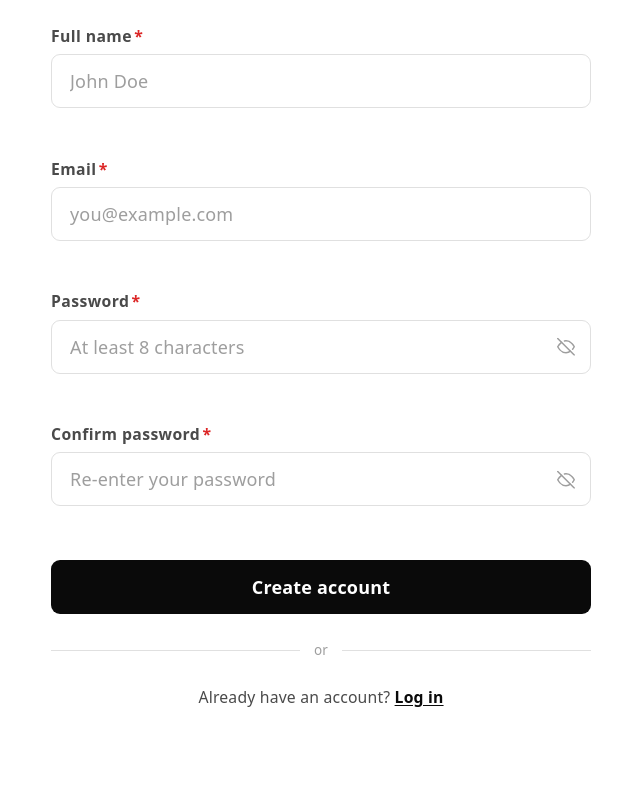
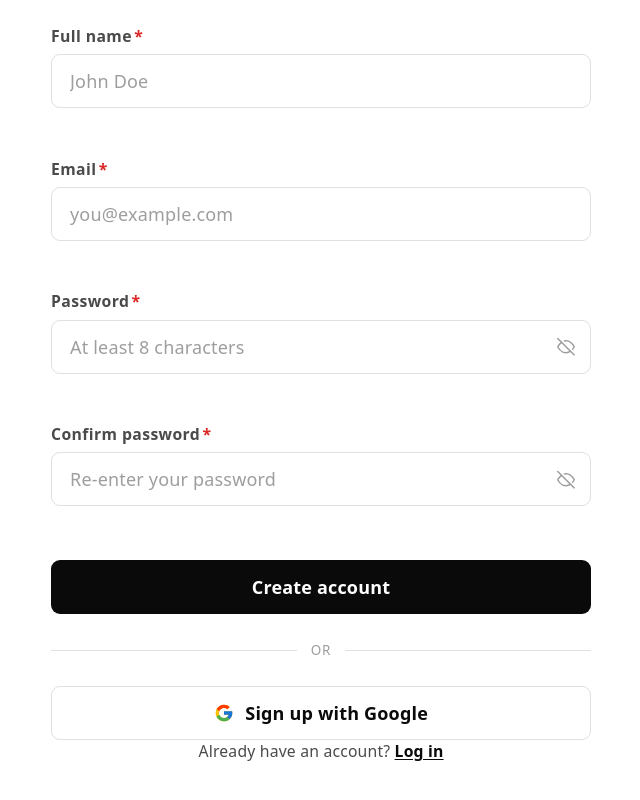
Before and after one commit to nguyen-vietanh/react-spring-mysql-deploy-reactapp, a React (Vite) app: page /register in a window 1280 px wide. Shown: the part 266-1066 px from the top of the page, without its empty margins (319-959 px from the left). Before the commit the page ends 1029 px from the top, so only its background shows below. Built offline with nearby package versions, Linux system fonts and the light colour scheme; no server answers.

Commit message:
feat: add signup with google

```diff
--- a/src/lib/api.js
+++ b/src/lib/api.js
@@ -8,6 +8,7 @@
     'Content-Type': 'application/json',
   },
   timeout: 5_000,
+  withCredentials: true,
 })
 
 // ---------------------------------------------------------------------------
--- a/src/lib/i18n/locales/en.json
+++ b/src/lib/i18n/locales/en.json
@@ -37,6 +37,7 @@
       },
       "submit": "Create account",
       "submitting": "Creating account...",
+      "signupWithGoogle": "Sign up with Google",
       "haveAccount": "Already have an account?",
       "login": "Log in",
       "success": {
--- a/src/lib/i18n/locales/vi.json
+++ b/src/lib/i18n/locales/vi.json
@@ -37,6 +37,7 @@
       },
       "submit": "Đăng ký",
       "submitting": "Đang đăng ký...",
+      "signupWithGoogle": "Đăng ký bằng Google",
       "haveAccount": "Đã có tài khoản?",
       "login": "Đăng nhập",
       "success": {
--- a/src/pages/auth/RegisterPage.jsx
+++ b/src/pages/auth/RegisterPage.jsx
@@ -50,6 +50,17 @@
   )
 }
 
+function GoogleIcon() {
+  return (
+    <svg xmlns="http://www.w3.org/2000/svg" width="20" height="20" viewBox="0 0 48 48">
+      <path fill="#FFC107" d="M43.611 20.083H42V20H24v8h11.303c-1.649 4.657-6.08 8-11.303 8c-6.627 0-12-5.373-12-12s5.373-12 12-12c3.059 0 5.842 1.154 7.961 3.039l5.657-5.657C34.046 6.053 29.268 4 24 4C12.955 4 4 12.955 4 24s8.955 20 20 20s20-8.955 20-20c0-1.341-.138-2.65-.389-3.917z" />
+      <path fill="#FF3D00" d="m6.306 14.691l6.571 4.819C14.655 15.108 18.961 12 24 12c3.059 0 5.842 1.154 7.961 3.039l5.657-5.657C34.046 6.053 29.268 4 24 4C16.318 4 9.656 8.337 6.306 14.691z" />
+      <path fill="#4CAF50" d="M24 44c5.166 0 9.86-1.977 13.409-5.192l-6.19-5.238A11.91 11.91 0 0 1 24 36c-5.202 0-9.619-3.317-11.283-7.946l-6.522 5.025C9.505 39.556 16.227 44 24 44z" />
+      <path fill="#1976D2" d="M43.611 20.083H42V20H24v8h11.303a12.04 12.04 0 0 1-4.087 5.571l.003-.002l6.19 5.238C36.971 39.205 44 34 44 24c0-1.341-.138-2.65-.389-3.917z" />
+    </svg>
+  )
+}
+
 // ---------------------------------------------------------------------------
 // Sub-components
 // ---------------------------------------------------------------------------
@@ -72,7 +83,6 @@
 
       {children}
 
-      {/* Reserve height so layout doesn't shift when error appears */}
       <span
         id={`${id}-error`}
         role="alert"
@@ -102,55 +112,6 @@
 }
 
 // ---------------------------------------------------------------------------
-// Alert banner — used for success and global (non-field) errors
-// ---------------------------------------------------------------------------
-function AlertBanner({ variant, title, message }) {
-  const isSuccess = variant === 'success'
-
-  // Map variant to styling classes to avoid nested ternaries
-  const styles = {
-    success: {
-      container: 'bg-[#F0FDF4] border-[#BBF7D0] dark:bg-[#0d2e1a] dark:border-[#166534]',
-      icon: 'text-[#16A34A] dark:text-[#4ade80]',
-      title: 'text-[#15803D] dark:text-[#4ade80]',
-      message: 'text-[#15803D] dark:text-[#86efac]',
-    },
-    warning: {
-      container: 'bg-[#FFFBEB] border-[#FDE68A] dark:bg-[#2a1e00] dark:border-[#92400e]',
-      icon: 'text-[#D97706] dark:text-[#fbbf24]',
-      title: 'text-[#B45309] dark:text-[#fbbf24]',
-      message: 'text-[#B45309] dark:text-[#fde68a]',
-    },
-    error: {
-      container: 'bg-[#FEF2F2] border-[#FECACA] dark:bg-[#2D1515] dark:border-[#991b1b]',
-      icon: 'text-[#DC2626] dark:text-[#f87171]',
-      title: 'text-[#B91C1C] dark:text-[#f87171]',
-      message: 'text-[#B91C1C] dark:text-[#fca5a5]',
-    },
-  }
-
-  const currentStyle = styles[variant] || styles.error
-
-  return (
-    <output
-      role={isSuccess ? 'status' : 'alert'}
-      aria-live={isSuccess ? 'polite' : 'assertive'}
-      className={`flex gap-3 rounded-lg border p-4 ${currentStyle.container}`}
-    >
-      <span className={`shrink-0 mt-0.5 ${currentStyle.icon}`}>
-        {isSuccess ? <CheckCircleIcon /> : <AlertIcon />}
-      </span>
-      <div className="flex flex-col gap-0.5">
-        {title && (
-          <p className={`text-sm font-semibold ${currentStyle.title}`}>{title}</p>
-        )}
-        <p className={`text-sm ${currentStyle.message}`}>{message}</p>
-      </div>
-    </output>
-  )
-}
-
-// ---------------------------------------------------------------------------
 // Page
 // ---------------------------------------------------------------------------
 
@@ -170,7 +131,7 @@
   const [showConfirmPassword, setShowConfirmPassword] = useState(false)
   const [isSubmitting, setIsSubmitting] = useState(false)
 
-  // Field-level errors from the BE (ERROR_CODES.VALIDATION_FAILED / ERROR_CODES.EMAIL_ALREADY_EXISTS)
+  // Field-level errors from the BE
   const [fieldErrors, setFieldErrors] = useState({})
 
   // Flag to hide form after successful registration
@@ -188,7 +149,6 @@
     e.preventDefault()
     if (isSubmitting) return
 
-    // Clear previous state
     setFieldErrors({})
 
     const formData = new FormData(e.currentTarget)
@@ -207,8 +167,6 @@
         toast.success(t(`${ns}.success.title`) + ': ' + t(`${ns}.success.message`))
         setIsRegistered(true)
       }
-
-      // Reset form on success so user can't accidentally resubmit
       e.target.reset()
     } catch (err) {
       const code = err.code ?? ERROR_CODES.UNKNOWN_ERROR
@@ -217,19 +175,14 @@
 
       if (hasFieldErrors) {
         setFieldErrors(fieldErrs)
-        // Focus the first field that has an error
-        const firstErrField = ['fullName', 'email', 'password', 'confirmPassword']
-          .find((f) => fieldErrs[f])
+        const firstErrField = ['fullName', 'email', 'password', 'confirmPassword'].find((f) => fieldErrs[f])
         fieldRefs[firstErrField]?.current?.focus()
       }
 
-      // Always show a banner for global errors; skip if field errors are already
-      // self-explanatory (VALIDATION_FAILED with inline messages covers it)
       if (!hasFieldErrors || code !== ERROR_CODES.VALIDATION_FAILED) {
         const message = code === ERROR_CODES.NETWORK_ERROR
           ? t(`${ns}.errors.${code}`)
           : (err.message || t(`${ns}.errors.${ERROR_CODES.UNKNOWN_ERROR}`))
-
         toast.error(message)
       }
     } finally {
@@ -271,7 +224,7 @@
           </p>
         </div>
 
-        {/* Form — hide after a clean success */}
+        {/* Content */}
         {isRegistered ? (
           <div className="text-center p-8 bg-[#F0FDF4] dark:bg-[#0d2e1a] rounded-lg border border-[#BBF7D0] dark:border-[#166534]">
             <span className="inline-block p-3 rounded-full bg-[#16A34A] text-white mb-4">
@@ -281,13 +234,12 @@
             <p className="text-[#15803D] dark:text-[#86efac]">{t(`${ns}.success.message`)}</p>
           </div>
         ) : (
+          <>
             <form
               onSubmit={handleSubmit}
               noValidate
-            aria-label={t(`${ns}.pageTitle`)}
               className="flex flex-col gap-5"
             >
-            {/* Full Name */}
               <FormField
                 id="fullName"
                 label={t(`${ns}.fields.fullName.label`)}
@@ -309,7 +261,6 @@
                 />
               </FormField>
 
-            {/* Email */}
               <FormField
                 id="email"
                 label={t(`${ns}.fields.email.label`)}
@@ -331,7 +282,6 @@
                 />
               </FormField>
 
-            {/* Password */}
               <FormField
                 id="password"
                 label={t(`${ns}.fields.password.label`)}
@@ -368,7 +318,6 @@
                 </div>
               </FormField>
 
-            {/* Confirm Password */}
               <FormField
                 id="confirmPassword"
                 label={t(`${ns}.fields.confirmPassword.label`)}
@@ -405,7 +354,6 @@
                 </div>
               </FormField>
 
-            {/* Submit */}
               <button
                 type="submit"
                 disabled={isSubmitting}
@@ -423,18 +371,40 @@
                 {isSubmitting ? t(`${ns}.submitting`) : t(`${ns}.submit`)}
               </button>
             </form>
-        )}
 
-        {/* Divider + login link — always visible */}
             <div className="my-6 flex items-center gap-3">
               <div className="h-px flex-1 bg-[#E0E0E0] dark:bg-[#2E2E2E]" aria-hidden="true" />
-          <span className="text-xs text-[#9E9E9E] dark:text-[#717171] font-medium">
+              <span className="text-xs text-[#9E9E9E] dark:text-[#717171] font-medium uppercase tracking-wider">
                 {t('common.or')}
               </span>
               <div className="h-px flex-1 bg-[#E0E0E0] dark:bg-[#2E2E2E]" aria-hidden="true" />
             </div>
 
-        <p className="text-center text-sm text-[#4A4A4A] dark:text-[#9E9E9E]">
+            <button
+              type="button"
+              disabled={isSubmitting}
+              onClick={() => {
+                const backendUrl = import.meta.env.VITE_BE_BASE_URL
+                window.location.href = `${backendUrl}/oauth2/authorization/google`
+              }}
+              className="flex items-center justify-center gap-2.5
+                         h-12 w-full rounded-lg font-semibold text-base
+                         bg-white text-[#0A0A0A] border border-[#E0E0E0]
+                         dark:bg-[#111111] dark:text-[#F0F0F0] dark:border-[#2E2E2E]
+                         transition-all duration-150
+                         hover:bg-[#F8F8F8] hover:border-[#C4C4C4] hover:-translate-y-px hover:shadow-xs
+                         dark:hover:bg-[#1F1F1F] dark:hover:border-[#4A4A4A]
+                         active:translate-y-0 active:bg-white dark:active:bg-[#111111]
+                         focus-visible:outline-none focus-visible:ring-[3px] focus-visible:ring-[rgba(37,99,235,0.25)]
+                         disabled:opacity-40 disabled:cursor-not-allowed disabled:translate-y-0"
+            >
+              <GoogleIcon />
+              {t(`${ns}.signupWithGoogle`)}
+            </button>
+          </>
+        )}
+
+        <p className="mt-8 text-center text-sm text-[#4A4A4A] dark:text-[#9E9E9E]">
           {t(`${ns}.haveAccount`)}{' '}
           <Link
             to="/login"
@@ -449,7 +419,6 @@
             {t(`${ns}.login`)}
           </Link>
         </p>
-
       </div>
     </main>
   )
```
Lines whose indentation alone changed are shown as unchanged.
